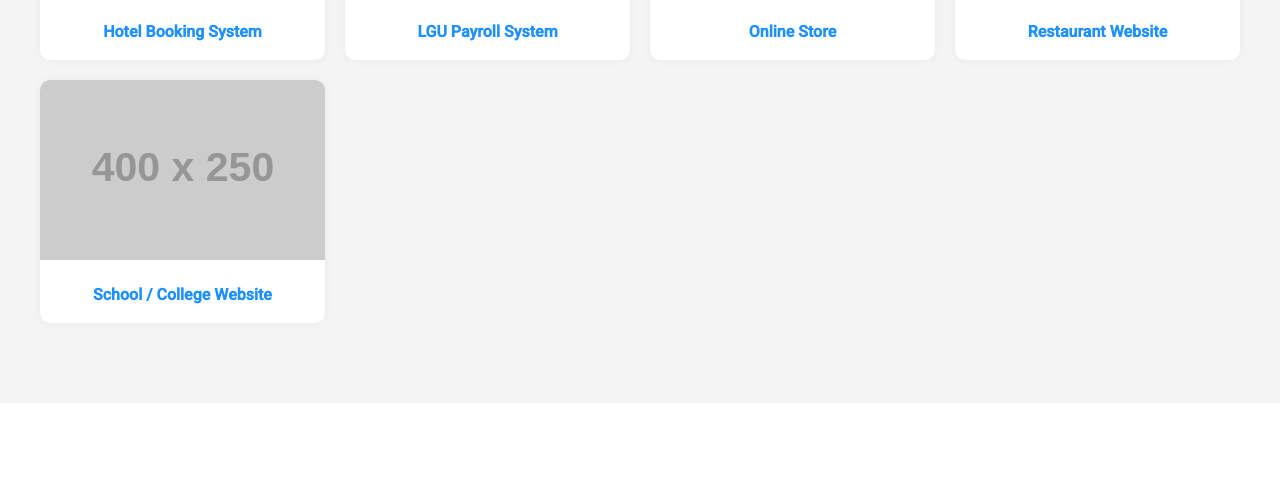
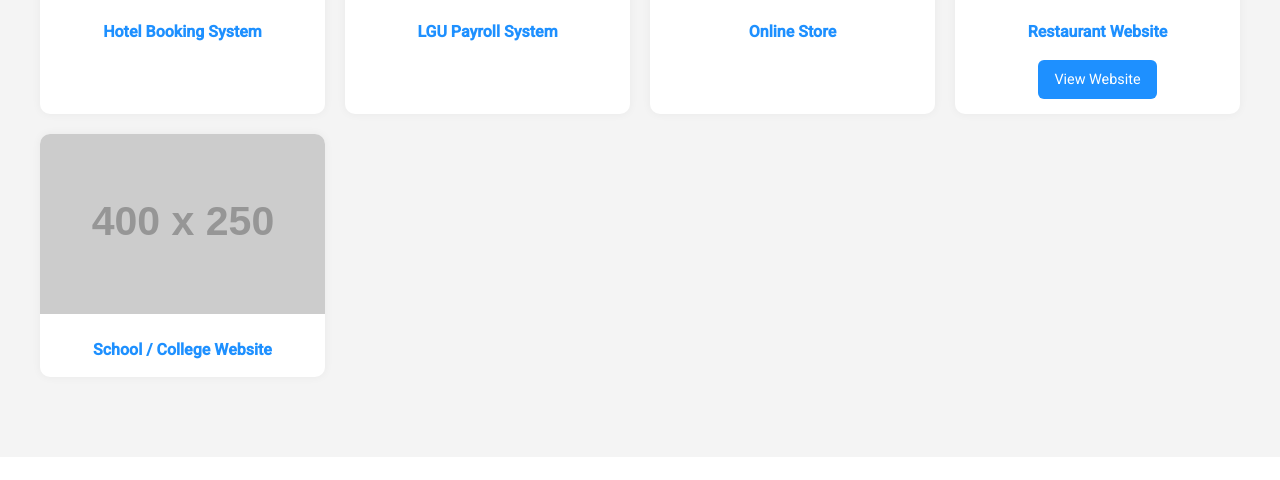
Before and after one commit to marktimothyguanzon/matimworks, a plain HTML site: page index.html in a window 1280 px wide. Shown: the part 3018-3498 px from the top of the page. Drawn offline with Linux system fonts and the light colour scheme; placeholder pictures from the web are drawn by us.

Commit message:
Updated website

```diff
--- a/index.html
+++ b/index.html
@@ -156,6 +156,21 @@
     .btn:hover { background: #FF4B4B; }
 
     footer { padding: 30px 20px; text-align: center; background: linear-gradient(90deg, #8A2BE2, #1E90FF); color: white; }
+
+    .portfolio-link {
+  display: inline-block;
+  margin-bottom: 15px;
+  padding: 8px 16px;
+  background: #1E90FF;
+  color: #fff;
+  border-radius: 6px;
+  font-size: 0.9rem;
+  transition: background 0.3s ease;
+}
+
+.portfolio-link:hover {
+  background: #8A2BE2;
+}
   </style>
 </head>
 <body>
@@ -251,7 +266,7 @@
     <div class="portfolio-item" data-title="Hotel Booking System" data-img="https://via.placeholder.com/400x250?text=Hotel+Booking+System"><img src="https://via.placeholder.com/400x250?text=Hotel+Booking+System"><h4>Hotel Booking System</h4></div>
     <div class="portfolio-item" data-title="LGU Payroll System" data-img="https://via.placeholder.com/400x250?text=LGU+Payroll+System"><img src="https://via.placeholder.com/400x250?text=LGU+Payroll+System"><h4>LGU Payroll System</h4></div>
     <div class="portfolio-item" data-title="Online Store" data-img="https://via.placeholder.com/400x250?text=eCommerce+Website"><img src="https://via.placeholder.com/400x250?text=eCommerce+Website"><h4>Online Store</h4></div>
-    <div class="portfolio-item" data-title="Restaurant Website" data-img="images/restaurant.png"><img src="images/restaurant.png"><h4>Restaurant Website</h4></div>
+    <div class="portfolio-item" data-title="Restaurant Website" data-img="images/restaurant.png"><img src="images/restaurant.png"><h4>Restaurant Website</h4><a href="https://marktimothyguanzon.github.io/kaldero-co/" target="_blank" class="portfolio-link">View Website</a></div>
     <div class="portfolio-item" data-title="School / College Website" data-img="https://via.placeholder.com/400x250?text=School+Website"><img src="https://via.placeholder.com/400x250?text=School+Website"><h4>School / College Website</h4></div>
   </div>
 </section>
```
